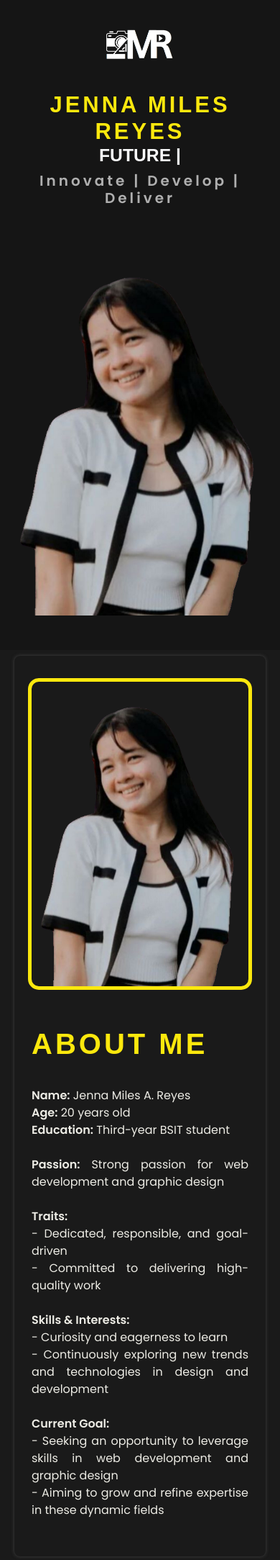
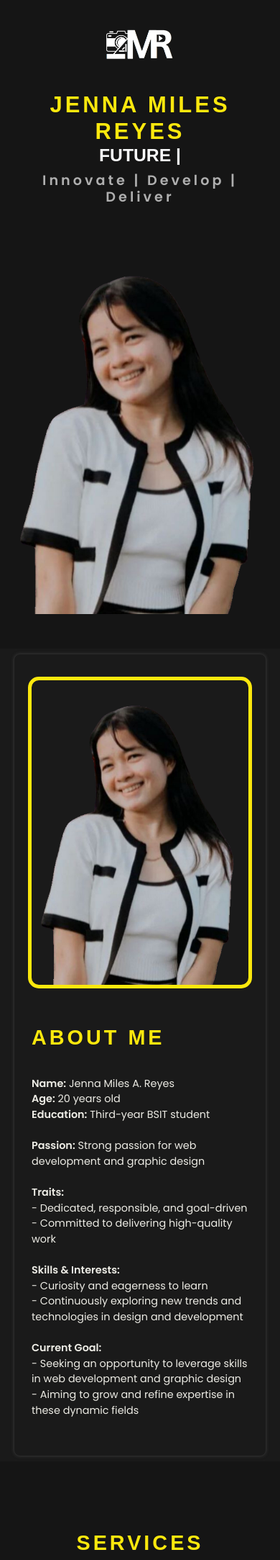
Before and after one commit to binibiningjenna/binibiningjenna.github.io, a PHP site: page / in a window 390 px wide. Shown: the part 73-2240 px from the top of the page at 72% size. Run offline with PHP 8.4, Linux system fonts and the light colour scheme; some web fonts are replaced.

Commit message:
Adjustments

```diff
--- a/index.html
+++ b/index.html
@@ -65,8 +65,8 @@
             <a class="nav-link nav-style" href="#scrollspySkills">SKILLS</a>
           </li>
           <li class="nav-item">
-            <a class="nav-link nav-style" href="#scrollspyCertification"
-              >CERTIFICATIONS</a
+            <a class="nav-link nav-style" href="#scrollspyCredential"
+              >CREDENTIALS</a
             >
           </li>
           <li class="nav-item">
@@ -122,16 +122,16 @@
               <div class="row d-flex align-items-center">
 
                 <!-- Image Column -->
-                <div class="col-12 col-sm-4 mb-4 p-3 p-md-5 scroll-animate">
+                <div class="col-12 col-sm-4 mb-4 p-3 p-md-5">
                   <img src="images/myProfile.png" alt="Profile" class="aboutProfile img-fluid" />
                 </div>
 
                 <!-- Text Column -->
-                <div class="col-12 col-sm-8 p-3 p-md-5 scroll-animate">
+                <div class="col-12 col-sm-8 p-3 p-md-5">
                   <h1 class="section-title heading">
                     ABOUT ME
                   </h1>
-                  <p class="subheading fw-normal disply-5" style="text-align: justify; color:#EDECE5;">
+                  <p class="body fw-normal disply-5" style="color:#EDECE5">
                     <strong>Name:</strong> Jenna Miles A. Reyes<br>
                     <strong>Age:</strong> 20 years old<br>
                     <strong>Education:</strong> Third-year BSIT student<br><br>
@@ -162,7 +162,7 @@
         <div class="row">
             <div class="col">
             <div class="col-12 text-center mb-3 mt-5">
-                <h1 class="section-title heading scroll-animate">SERVICES</h1>
+                <h1 class="section-title heading">SERVICES</h1>
             </div>
 
              <!-- Cards -->
@@ -173,9 +173,9 @@
                       <div class="mt-5">
                           <i class="bi bi-stack mx-3" style="font-size: 3.5rem;"></i>
                       </div>
-                      <div class="card-body mb-4 scroll-animate">
+                      <div class="card-body mb-4">
                           <h5 class="heading">Graphic Design</h5>
-                          <p class="subheading fw-normal text-justify"> Creating visually engaging, creative, and innovative designs that communicate your brand's message effectively, including logos, posters, and other digital assets.</p>
+                          <p class="body fw-normal text-justify" style="color:#151515"> Creating visually engaging, creative, and innovative designs that communicate your brand's message effectively, including logos, posters, and other digital assets.</p>
                       </div>
                     </div>
                 </div>
@@ -186,9 +186,9 @@
                     <div class="mt-5">
                         <i class="bi bi-file-code-fill mx-3" style="font-size: 3.5rem;"></i>
                     </div>
-                    <div class="card-body mb-4 scroll-animate">
+                    <div class="card-body mb-4">
                         <h5 class="heading">Web Development</h5>
-                        <p class="subheading fw-normal text-justify">Building responsive, user-friendly websites and applications that are both functional and visually appealing, ensuring a seamless online experience.</p>
+                        <p class="body fw-normal text-justify" style="color:#151515">Building responsive, user-friendly websites and applications that are both functional and visually appealing, ensuring a seamless online experience.</p>
                     </div>
                   </div>
               </div>
@@ -199,9 +199,9 @@
                     <div class="mt-5">
                         <i class="bi bi-gear-fill mx-3" style="font-size: 3.5rem;"></i>
                     </div>
-                    <div class="card-body mb-4 scroll-animate">
+                    <div class="card-body mb-4">
                         <h5 class="heading">UI/UX Design</h5>
-                        <p class="subheading fw-normal text-justify">Designing intuitive interfaces and enhancing user experiences to create websites and apps that are easy to navigate and visually pleasing.</p>
+                        <p class="body fw-normal text-justify" style="color:#151515">Designing intuitive interfaces and enhancing user experiences to create websites and apps that are easy to navigate and visually pleasing.</p>
                     </div>
                   </div>
               </div>
@@ -215,9 +215,9 @@
         <div class="row align-items-center">
             <div class="col m-md-5">
                 <div class="col-12 text-center mb-3 mt-5">
-                    <h1 class="section-title heading scroll-animate">PROJECTS</h1>
+                    <h1 class="section-title heading">PROJECTS</h1>
                 </div>
-                <div class="row align-items-center scroll-animate">
+                <div class="row align-items-center">
                     <!-- Left Column for Image -->
                     <div class="col-12 col-lg-6 col-md-6 text-center mb-4 mb-lg-0">
                         <img src="images/certificate_1.png" alt="Project Image" id="projectImage" class="img-fluid rounded">
@@ -233,7 +233,7 @@
                         </div>
 
                         <!-- Project Description -->
-                        <p class="subheading fw-normal text-white mt-5 mb-3 text-justify" id="projectDescription">This is a brief description of the project, covering its main features, purpose, and any notable highlights.</p>
+                        <p class="body fw-normal text-white mt-5 mb-3 text-justify" id="projectDescription">This is a brief description of the project, covering its main features, purpose, and any notable highlights.</p>
 
                         <!-- Buttons for Website and GitHub Links -->
                         <div class="mb-3">
@@ -260,24 +260,23 @@
       <div class="container-fluid p-4 p-md-5 my-3" id="scrollspySkills">
         <div class="row">
             <div class="col-12 text-center mb-3 mt-5">
-                <h1 class="section-title heading scroll-animate">SKILLS</h1>
+                <h1 class="section-title heading">SKILLS</h1>
             </div>
         </div>
-        <div class="row" id="skills-container">
+        <div class="row d-flex justify-content-center" id="skills-container">
 
         </div>
     </div>
 
-    <div class="container-fluid py-5"  id="scrollspyCertification" style="background-color: #1a1a1a">
+    <div class="container-fluid py-5" id="scrollspyCredential" style="background-color: #1a1a1a">
       <div class="container">
           <div class="row">
-                <div class="col-12 text-center mb-3 mt-4">
-                    <h1 class="section-title heading scroll-animate">CERTIFICATIONS</h1>
+              <div class="col-12 text-center mt-4">
+                  <h1 class="section-title heading">CRREDENTIAL</h1>
               </div>
           </div>
-            <div class="col-12 col-sm-12 col-md-12 col-lg-8 mx-auto wrapper scroll-animate">
-            <div id="carouselExampleDark" class="carousel carousel-dark slide " data-bs-ride="carousel">
-
+          <div class="col-12 col-sm-12 col-md-12 col-lg-8 mx-auto wrapper">
+              <div id="carouselExampleDark" class="carousel carousel-dark slide" data-bs-ride="carousel">
                   <div class="carousel-inner">
                       <div class="carousel-item active">
                           <img src="images/certificate_1.png" class="d-block w-100" alt="...">
@@ -324,7 +323,6 @@
               </div>
           </div>
       </div>
-
   </div>
 
   <!-- Contact -->
@@ -333,12 +331,12 @@
         <div class="row text-center mb-5">
             <div class="col-12">
                 <h1 class="section-title heading mt-5 scroll-animate">CONTACT</h1>
-                    <p class="subheading fw-normal scroll-animate">If you are interested in my services or would like to discuss a potential collaboration, please feel free to reach out.</p>
+                <p class="body fw-normal">If you are interested in my services or would like to discuss a potential collaboration, please feel free to reach out.</p>
             </div>
         </div>
 
         <div class="row">
-                <div class="col-12 col-md-6 mb-4 scroll-animate">
+            <div class="col-12 col-md-6 mb-4">
                 <form action="#" method="POST">
                     <div class="mb-3">
                         <label for="name" class="form-label body">Full Name</label>
@@ -356,9 +354,9 @@
                 </form>
             </div>
 
-                <div class="col-12 col-md-6 mb-4 scroll-animate">
+            <div class="col-12 col-md-6 mb-4">
                 <h5 class="subheading">Get In Touch</h5>
-                    <p class="body mb-2">If you'd like to discuss a project or just want to connect, feel free to drop a message using the form.</p>
+                <p class="body mb-2 text-justify">If you'd like to discuss a project or just want to connect, feel free to drop a message using the form.</p>
                 <p class="body mt-5"><strong>Email:</strong> binibiningjenna@example.com</p>
                 <p class="body"><strong>Phone:</strong> +123 456 7890</p>
                 <p class="body"><strong>Social Media:</strong></p>
--- a/portfolio.css
+++ b/portfolio.css
@@ -208,17 +208,6 @@ html {
   cursor: url('images/cursor.png') 16 16, pointer;
 }
 
-  .scroll-animate {
-    opacity: 0;
-    transform: translateY(20px);
-    transition: opacity 1s ease, transform 1.5s ease;
-  }
-
-  .scroll-animate.visible {
-    opacity: 1;
-    transform: translateY(0);
-  }
-
 /* Media Queries */
 @media (max-width: 768px) {
   .nav-link {
@@ -253,4 +242,13 @@ html {
   #scrollspyContact .row {
     padding: 0 15px;
   }
+  .section-title {
+    font-size: 1.8rem;
   }
+  .subheading {
+    font-size: 1.2rem;
+  }
+  .body {
+    font-size: 0.9rem;
+  }
+}
```
Also changed, not shown: script.js (+11 -35 lines). Lines whose indentation alone changed are shown as unchanged.
